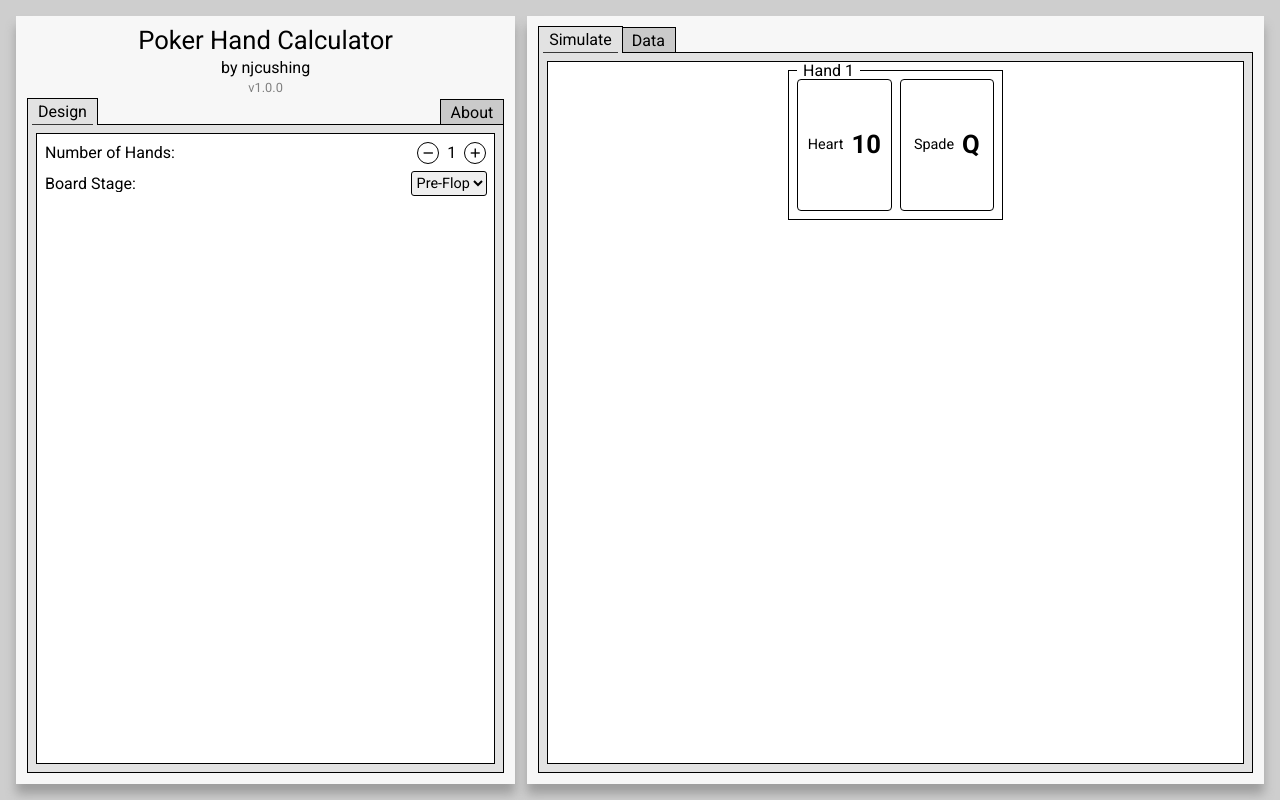
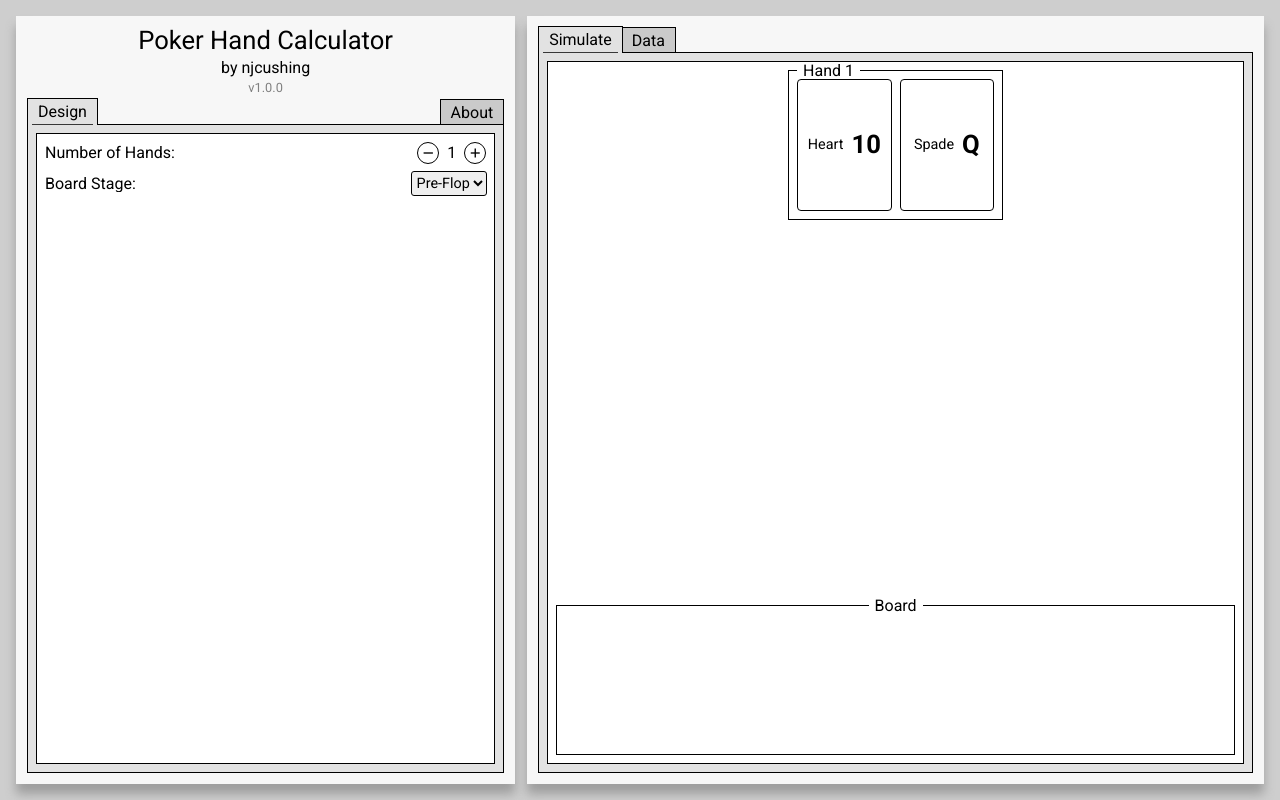
Before and after one commit to njcushing/poker-hand-calculator, a React (Vite) app: page / in a window 1280 px wide. Built offline with nearby package versions, Linux system fonts and the light colour scheme.

Commit message:
Display the cards on the board

```diff
--- a/src/features/Simulate/components/Board/index.module.css
+++ b/src/features/Simulate/components/Board/index.module.css
@@ -0,0 +1,32 @@
+.board {
+    position: relative;
+
+    display: flex;
+    justify-content: center;
+
+    border: 1px solid #000;
+
+    height: 150px;
+    width: 100%;
+    padding: 8px;
+}
+
+.board-name {
+    position: absolute;
+    translate: 0% -100%;
+
+    background-color: white;
+
+    padding: 0px 6px;
+}
+
+.cards {
+    display: flex;
+    flex-direction: row;
+    justify-content: center;
+    align-items: center;
+    flex-wrap: nowrap;
+    gap: 8px;
+
+    height: 100%;
+}
--- a/src/features/Simulate/components/Board/index.tsx
+++ b/src/features/Simulate/components/Board/index.tsx
@@ -1,5 +1,19 @@
+import { useContext } from "react";
+import { PokerHandCalculatorContext } from "@/pages/PokerHandCalculator";
 import styles from "./index.module.css";
+import { Card } from "../Card";
 
 export function Board() {
-    return <div className={styles["board"]}></div>;
+    const { pokerHandCalculatorState } = useContext(PokerHandCalculatorContext);
+
+    return (
+        <div className={styles["board"]}>
+            <p className={styles["board-name"]}>Board</p>
+            <div className={styles["cards"]}>
+                {pokerHandCalculatorState.board.map((card) => {
+                    return <Card info={card} key={card.order} />;
+                })}
+            </div>
+        </div>
+    );
 }
```
